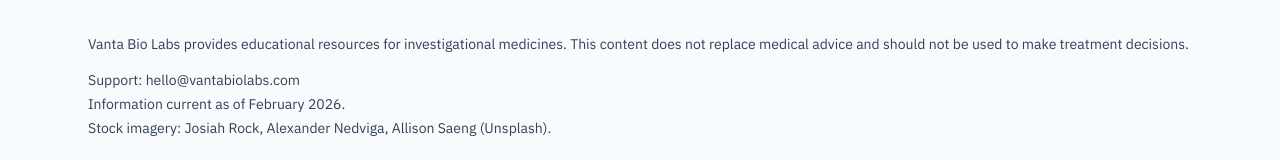
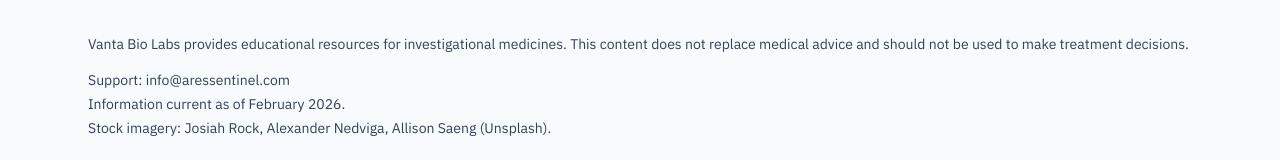
Before and after one commit to findgriff/vantabiolabs, a Next.js app: page / in a window 1280 px wide. Shown: the part 4437-4597 px from the top of the page. Built offline with nearby package versions, Linux system fonts and the light colour scheme.

Commit message:
Update contact email to info@aressentinel.com

```diff
--- a/src/app/page.tsx
+++ b/src/app/page.tsx
@@ -377,7 +377,7 @@ export default function Home() {
               </p>
               <div className="mt-6 flex flex-col gap-3">
                 <a
-                  href="mailto:hello@vantabiolabs.com"
+                  href="mailto:info@aressentinel.com"
                   className="rounded-full bg-[var(--accent)] px-6 py-3 text-center text-sm font-semibold text-white shadow-lg shadow-[rgba(15,138,143,0.3)]"
                 >
                   Start order via email
@@ -398,7 +398,7 @@ export default function Home() {
             replace medical advice and should not be used to make treatment decisions.
           </p>
           <div className="mt-4 flex flex-col gap-1">
-            <span>Support: hello@vantabiolabs.com</span>
+            <span>Support: info@aressentinel.com</span>
             <span>Information current as of February 2026.</span>
             <span>Stock imagery: Josiah Rock, Alexander Nedviga, Allison Saeng (Unsplash).</span>
           </div>
```
